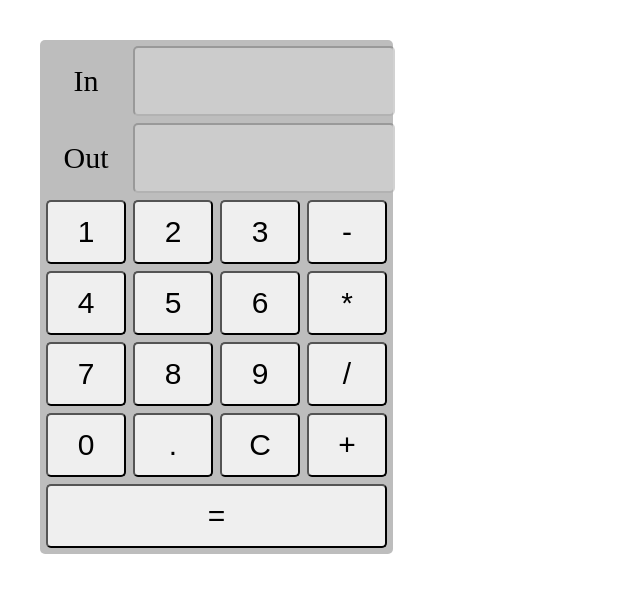
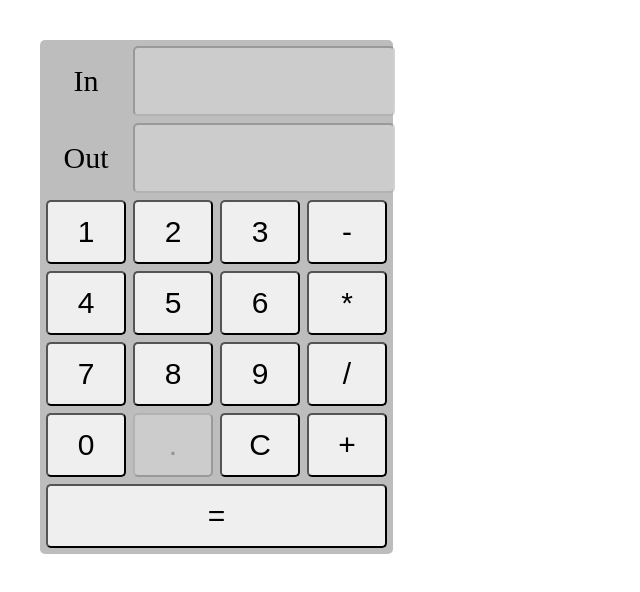
Before and after one commit to ThigSchuch/LPWebStarterPack, a plain HTML site: page index.html in a window 1280 px wide. Shown: the whole page, without its empty margins (0-640 px from the left). Drawn offline with Linux system fonts and the light colour scheme.

Commit message:
disable point

```diff
--- a/index.html
+++ b/index.html
@@ -63,7 +63,7 @@
         </tr>
         <tr class="teclado text-center">
             <td><input name="0" class="number" type="button" value=" 0 "></td>
-            <td><input name="." class="rounded dot" type="button" value=" . "></td>
+            <td><input disabled="disabled" name="." class="rounded dot" type="button" value=" . "></td>
             <td><input class="rounded clean" name="clean" type="button" value="C"></td>
             <td><input name="+" class="operator" type="button" value=" + "></td>
         </tr>
```
